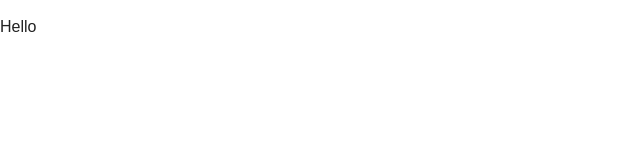
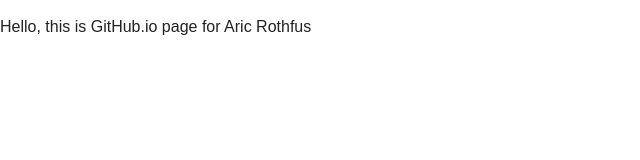
Before and after one commit to aricrothfus/aricrothfus.github.io, a plain HTML site: page index.html in a window 1280 px wide. Shown: the whole page, without its empty margins (0-640 px from the left). Drawn offline with nearby package versions, Linux system fonts and the light colour scheme.

Commit message:
add simple string of text

```diff
--- a/index.html
+++ b/index.html
@@ -19,7 +19,7 @@
         <![endif]-->
 
         <!-- Add your site or application content here -->
-        <p>Hello</p>
+        <p>Hello, this is GitHub.io page for Aric Rothfus</p>
 
         <script src="https://ajax.googleapis.com/ajax/libs/jquery/1.11.3/jquery.min.js"></script>
         <script>window.jQuery || document.write('<script src="js/vendor/jquery-1.11.3.min.js"><\/script>')</script>
```
